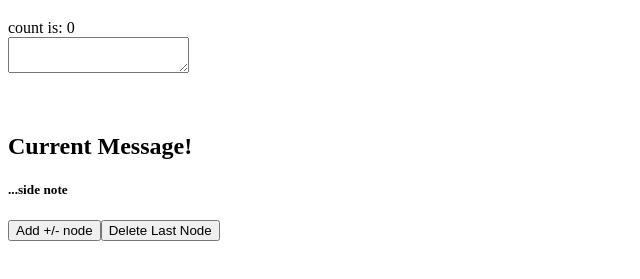
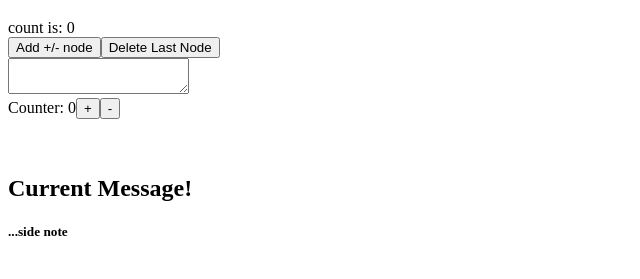
Before and after one commit to E-A-N/electronTest, an Electron app: page index.html in a window 800 px wide. Both pictures are taken after a click on the button "Add +/- node". Shown: the part 61-340 px from the top of the page, without its empty margins (0-640 px from the left). Drawn offline with Linux system fonts and the light colour scheme.

Commit message:
node generator now works with current module system

```diff
--- a/client/js/construction/createNodeGenerator.js
+++ b/client/js/construction/createNodeGenerator.js
@@ -1,6 +1,6 @@
 module.exports = (type, id) => {
     const elmRegion = document.getElementById("createRegion");
-    const nodeBuilder = require("../nodeAdd")();
+    const nodeBuilder = require("../nodeAdd")(elmRegion);
     let node;
     let config = {};
     switch(type){
@@ -10,8 +10,9 @@ module.exports = (type, id) => {
             node = document.createElement("button");
             node.setAttribute("class", "incrementer");
             node.innerHTML = "Add +/- node";
-            node.onlick = () => {
-                var n = nodeBuilder("config");
+            node.onclick = () => {
+                console.log("Build!!");
+                var n = nodeBuilder(config);
             }
         break;
 
--- a/client/js/nodeAdd.js
+++ b/client/js/nodeAdd.js
@@ -1,4 +1,4 @@
-module.exports = () => {
+module.exports = (region = document.body) => {
 
     return function(config){
         console.log("Doc is:", document.body);
@@ -20,8 +20,8 @@ module.exports = () => {
             break;
         }
 
-
-        document.body.appendChild(node);
+        console.log("Region is:", region);
+        region.appendChild(node);
         return node;
     }
 }
--- a/index.html
+++ b/index.html
@@ -15,7 +15,7 @@
             <span> count is: </span>
             <span id="countText">0</span>
         <div>
-        <div id="generatorRegion"><div>
+        <div id="generatorRegion"></div>
         <form id="liveType">
             <textarea id="nameField"> </textarea>
         </form>
```
